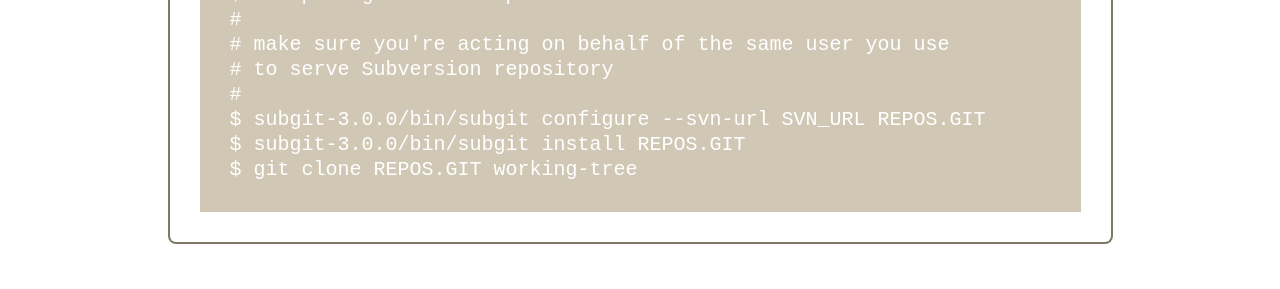
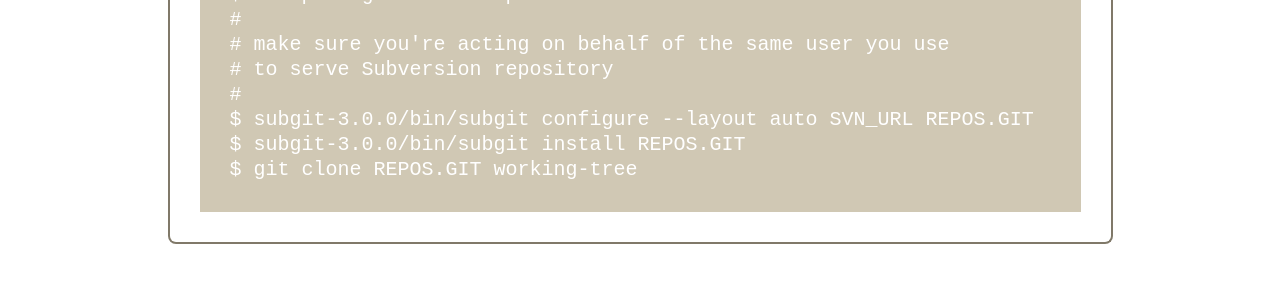
Before and after one commit to waaa/tmate.github.io, a Jekyll site: the page built from download.html, in a window 1280 px wide. Shown: the part 751-1040 px from the top of the page. Built offline with Jekyll 4.4.1, drawn with Linux system fonts in a browser that asks for light colours; Markdown is read by kramdown in place of the engine named in the settings; comment, search, counter and statistics services are not loaded; some of the changed text lies outside the part shown.

Commit message:
SubGit 3.0.0

```diff
--- a/documentation/release-notes.html
+++ b/documentation/release-notes.html
@@ -5,7 +5,7 @@
 <div class="wrapper">
 {% capture content %}
 ###SubGit 3.0.0 Release Notes
-SubGit 3.0.0 is major feature release that introduces the following features:
+SubGit 3.0.0 is a major feature release that introduces the following features:
 
 *   Automated SVN project layout detection (subgit configure --layout 'auto').
 *   Automated out-of-sync state recovery.
--- a/download.html
+++ b/download.html
@@ -23,7 +23,7 @@
 # make sure you're acting on behalf of the same user you use
 # to serve Subversion repository
 #
-$ subgit-3.0.0/bin/subgit configure --svn-url SVN_URL REPOS.GIT
+$ subgit-3.0.0/bin/subgit configure --layout auto SVN_URL REPOS.GIT
 $ subgit-3.0.0/bin/subgit install REPOS.GIT
 $ git clone REPOS.GIT working-tree</code></pre>
       </div>
@@ -43,7 +43,7 @@
 # make sure you're acting on behalf of the same user you use
 # to serve Subversion repository
 #
-$ subgit-3.0.0/bin/subgit configure --svn-url SVN_URL REPOS.GIT
+$ subgit-3.0.0/bin/subgit configure --layout auto SVN_URL REPOS.GIT
 $ subgit-3.0.0/bin/subgit install REPOS.GIT
 $ git clone REPOS.GIT working-tree</code></pre>
       </div>
```
